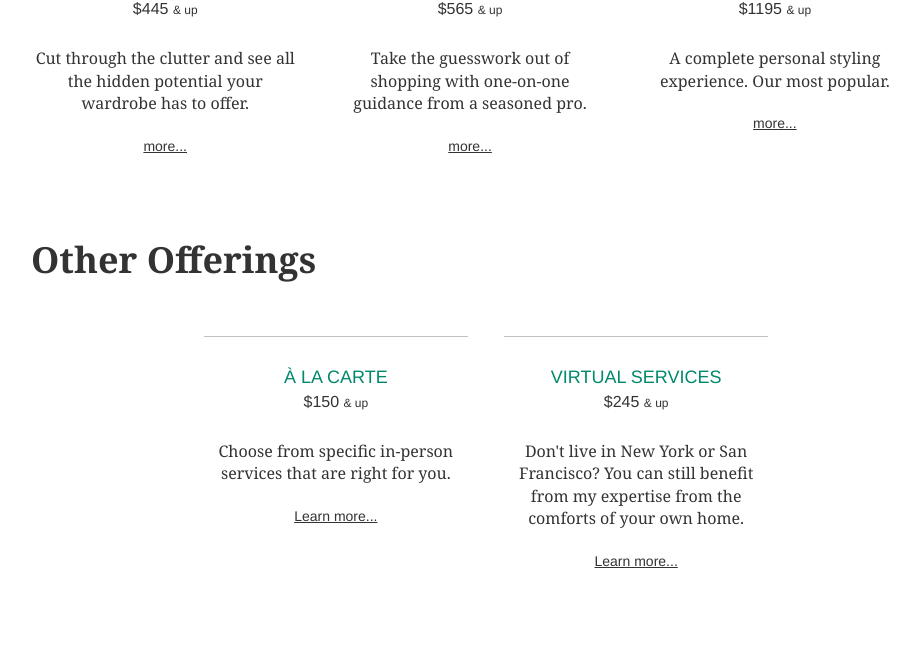
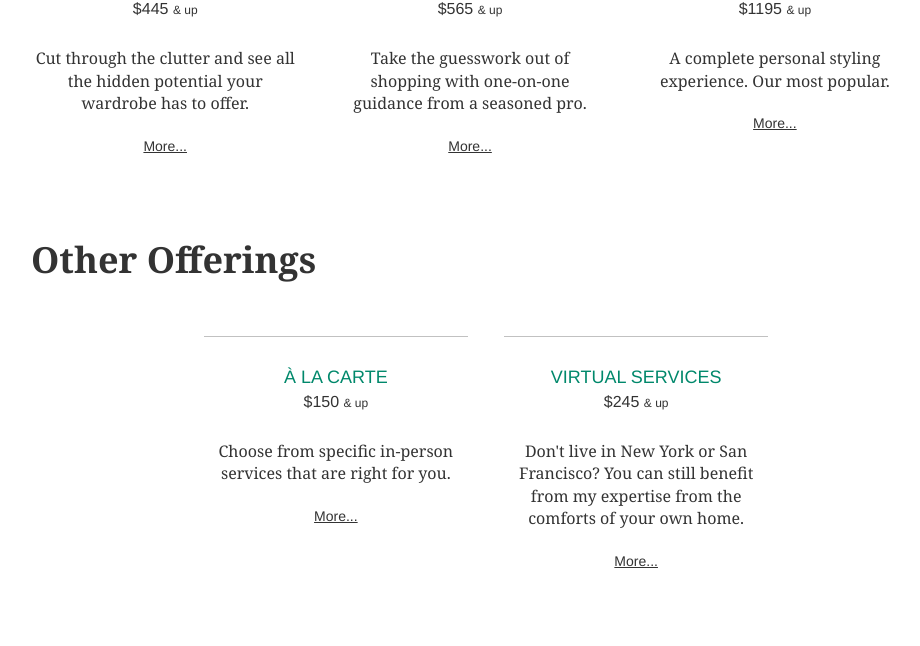
Before and after one commit to btaylor30/bryntaylor.com, a Jekyll site: the page built from index.html, in a window 1280 px wide and 900 px high, scrolled down 890 px. Shown: the part 145-791 px from the top of the window, without its empty margins (154-1074 px from the left). Built offline with Jekyll 4.4.1, drawn with Linux system fonts in a browser that asks for light colours; nearby versions of some CDN libraries; some web fonts are replaced; Markdown is read by kramdown in place of the engine named in the settings.

Commit message:
Updated index.html

```diff
--- a/index.html
+++ b/index.html
@@ -34,7 +34,7 @@
         {{ post.content }}
         </span>
       </div>
-      <p class="learn-more" data-postname="{{ post.name }}">more...</p>
+      <p class="learn-more" data-postname="{{ post.name }}">More...</p>
     </article>
   {% endfor %}
   </div>
@@ -53,7 +53,7 @@
         {{ post.content }}
         </span>
       </div>
-      <p class="learn-more" data-postname="{{ post.name }}">Learn more...</p>
+      <p class="learn-more" data-postname="{{ post.name }}">More...</p>
     </article>
   {% endfor %}
   </div>
```
